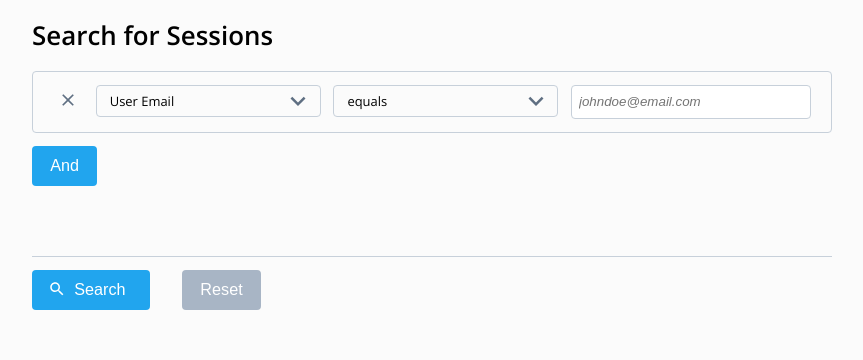
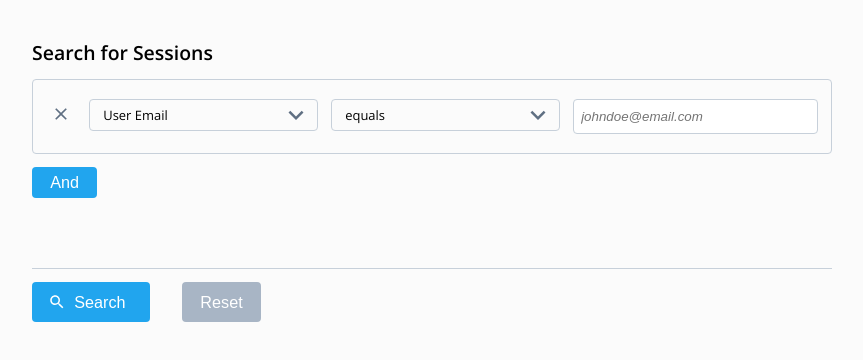
Before and after one commit to richhauck/session-filter, a React (Create React App) app: page / in a window 1280 px wide. Shown: the top 360 px of the page, without its empty margins (208-1071 px from the left). Built offline with nearby package versions, Linux system fonts and the light colour scheme.

Commit message:
Styling tweaks

```diff
--- a/src/styles/base/_base.scss
+++ b/src/styles/base/_base.scss
@@ -5,7 +5,10 @@ body, html{
 }
 main{
     width: 800px;
-    margin: 0 auto;
+    margin: 3em auto;
+}
+h1{
+    font-size: 1.5em;
 }
 input[type="text"]{
     border-radius: $borderRadius;
--- a/src/styles/components/_queryrow.scss
+++ b/src/styles/components/_queryrow.scss
@@ -1,8 +1,12 @@
+.queryrowlist .button{
+    height: auto;
+    padding:$basePadding/4 $basePadding;
+}
 .query-row{
     display: flex;
     border: $borderStyle;
     border-radius: $borderRadius;
-    padding: $basePadding;
+    padding: $basePadding*1.5 $basePadding/2;
     margin-bottom: $basePadding;
     justify-content: space-evenly;
 
```
